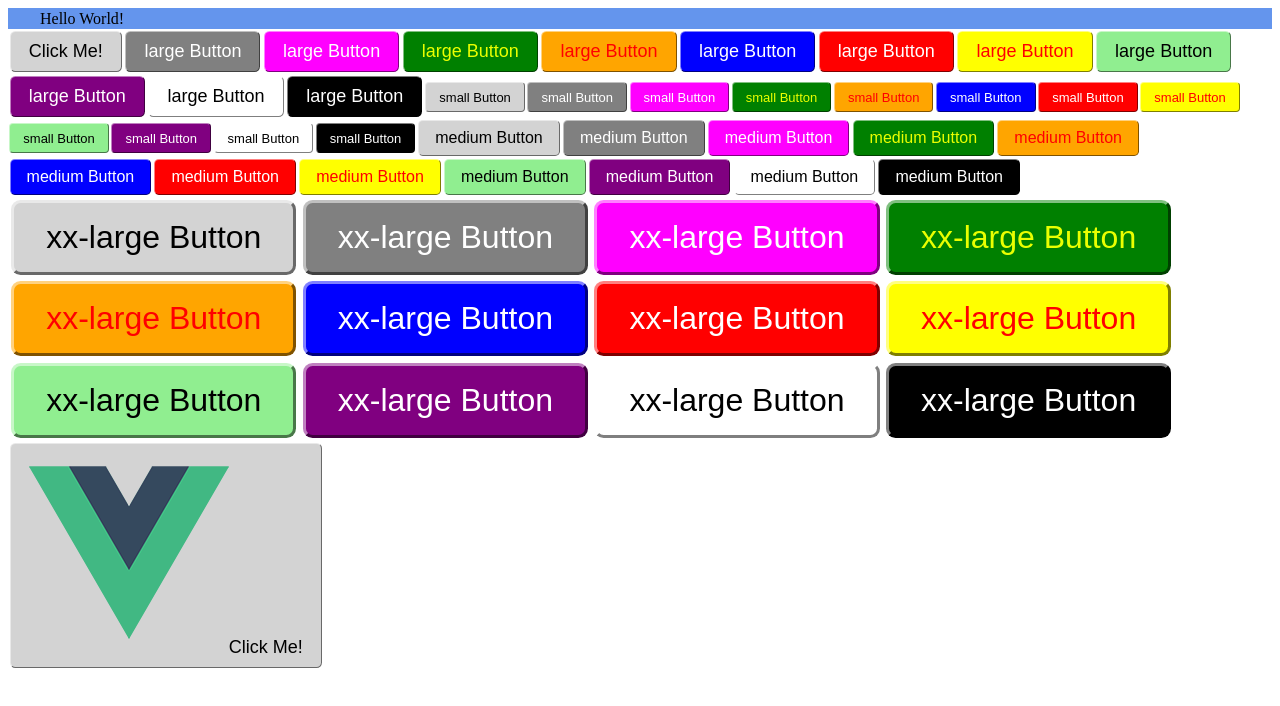
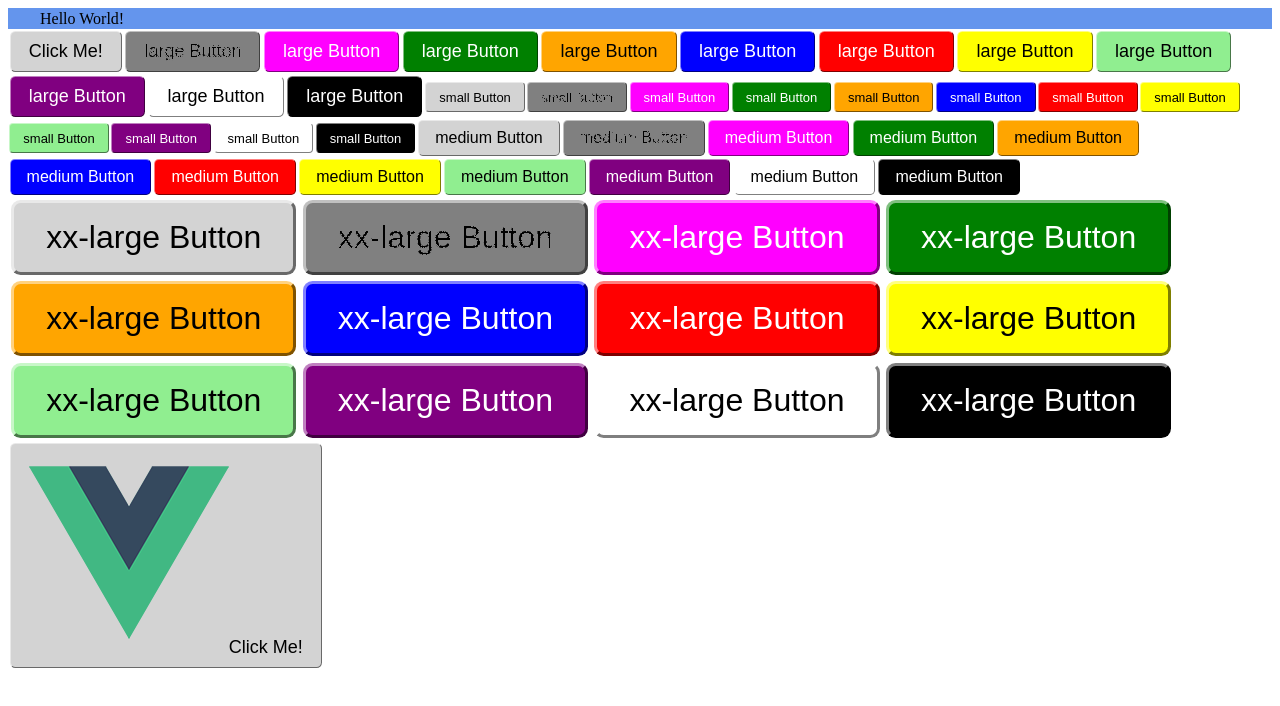
Before and after one commit to b-hayes/vue, a Vue app in the folder vue-cli-created-project/: page / in a window 1280 px wide. Shown: the top 706 px of the page. Built offline with nearby package versions, Linux system fonts and the light colour scheme.

Commit message:
Just black or white text is better

```diff
--- a/vue-cli-created-project/src/components/Button.vue
+++ b/vue-cli-created-project/src/components/Button.vue
@@ -61,8 +61,8 @@ button:active label {
 /* Span contains the button text */
 label {
   /* This always works but generates black or white text only */
-  /*filter: grayscale(100%) contrast(100000%) invert(1);*/
+  filter: grayscale(100%) contrast(100000%) invert(1);
   /* this one retains some of the original colour but it doesnt look nice for all colours*/
-  filter: hue-rotate(160deg) brightness(80%) invert(1) saturate(100%) contrast(1000%);
+  /*filter: hue-rotate(160deg) brightness(80%) invert(1) saturate(100%) contrast(1000%);*/
 }
 </style>
```
